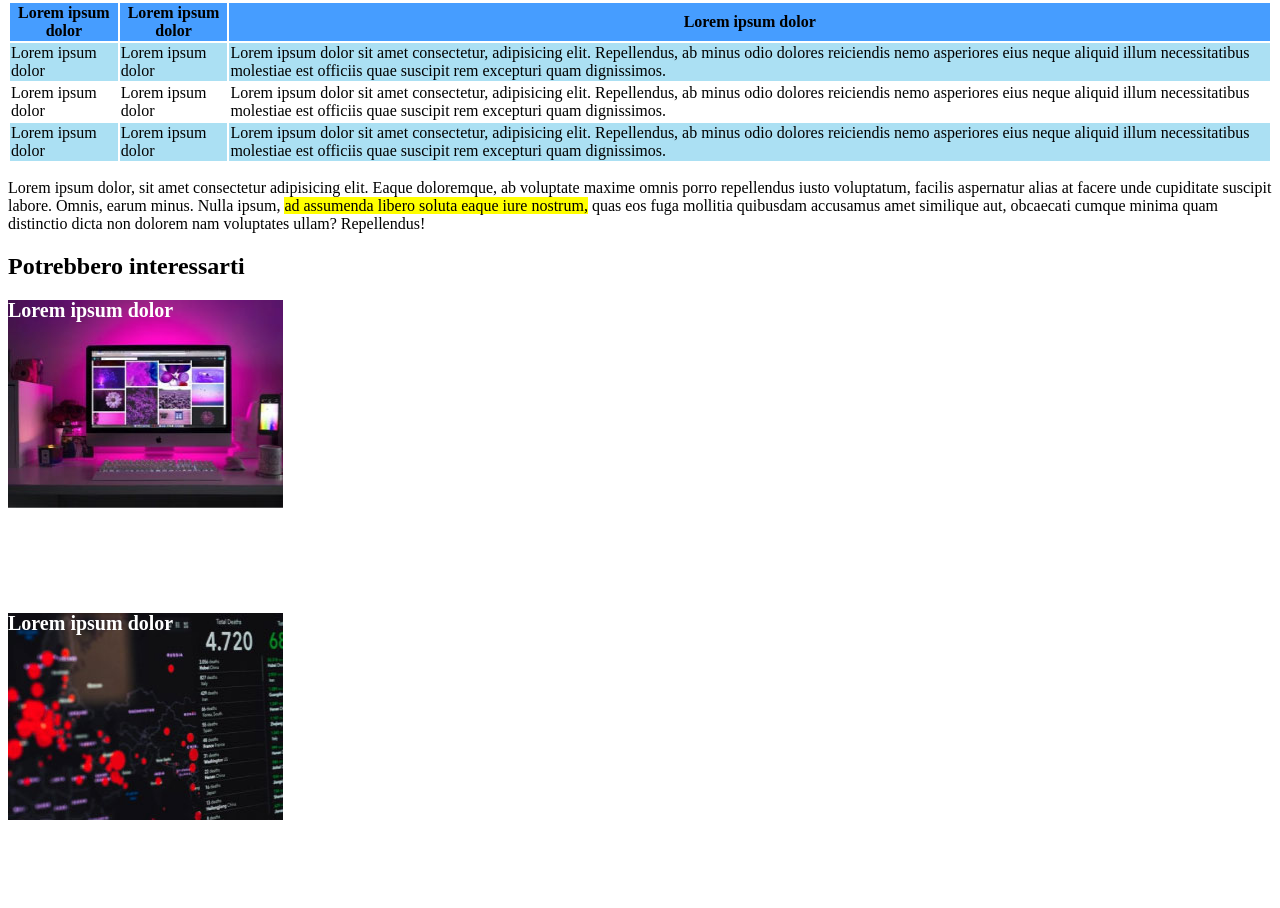
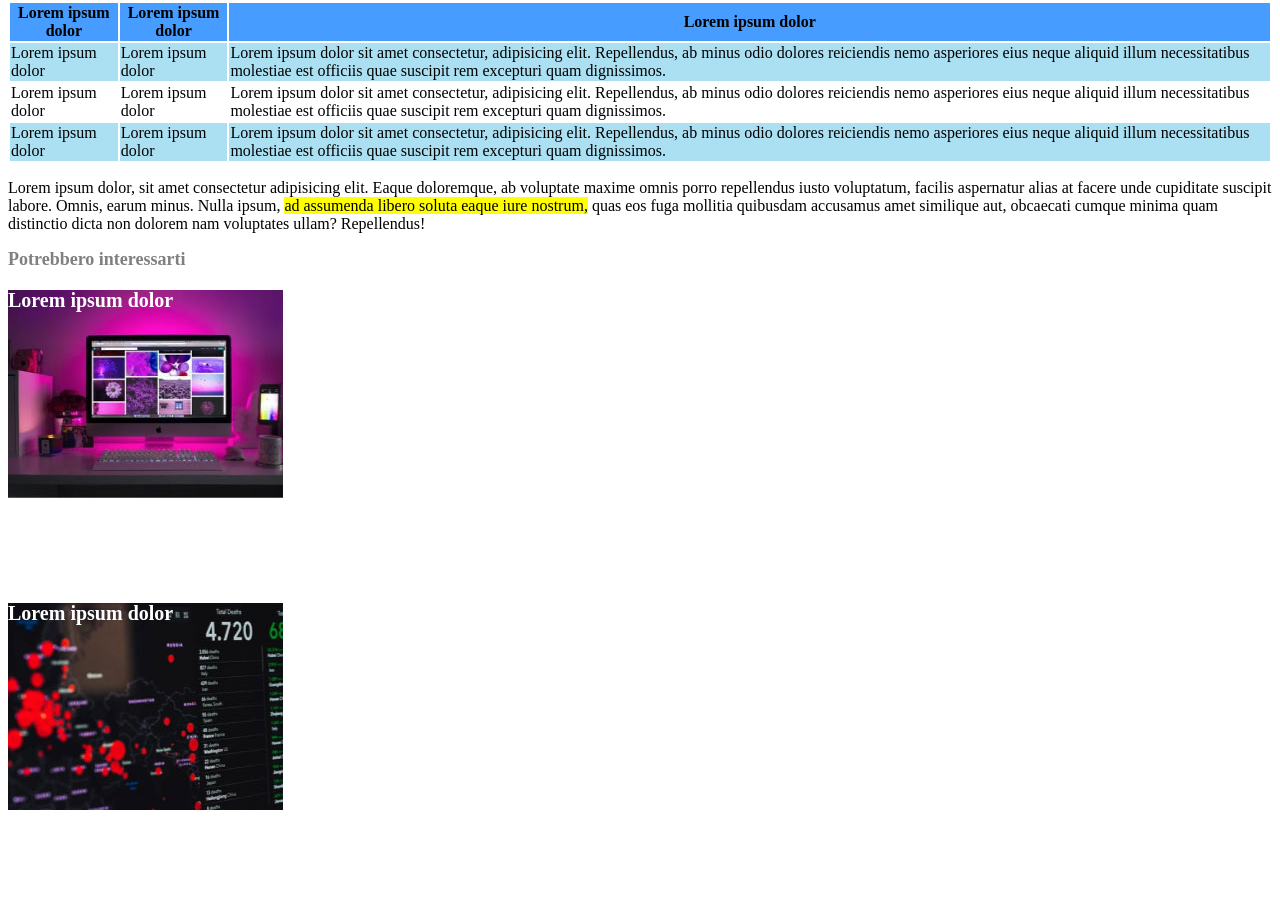
Before and after one commit to FrancescaRomagnoli/html-css-booleaner, a plain HTML site: page index.html in a window 1280 px wide. Shown: the part 927-1835 px from the top of the page. Drawn offline with Linux system fonts and the light colour scheme.

Commit message:
add footer text color

```diff
--- a/css/style.css
+++ b/css/style.css
@@ -34,6 +34,11 @@ thead {
 
 /* Footer */
 
+h2 {
+    color: grey;
+    font-size: 18px;
+}
+
 .art1 {
     background-image: url(../img/monitor.jpg);
     background-repeat: no-repeat;
```
